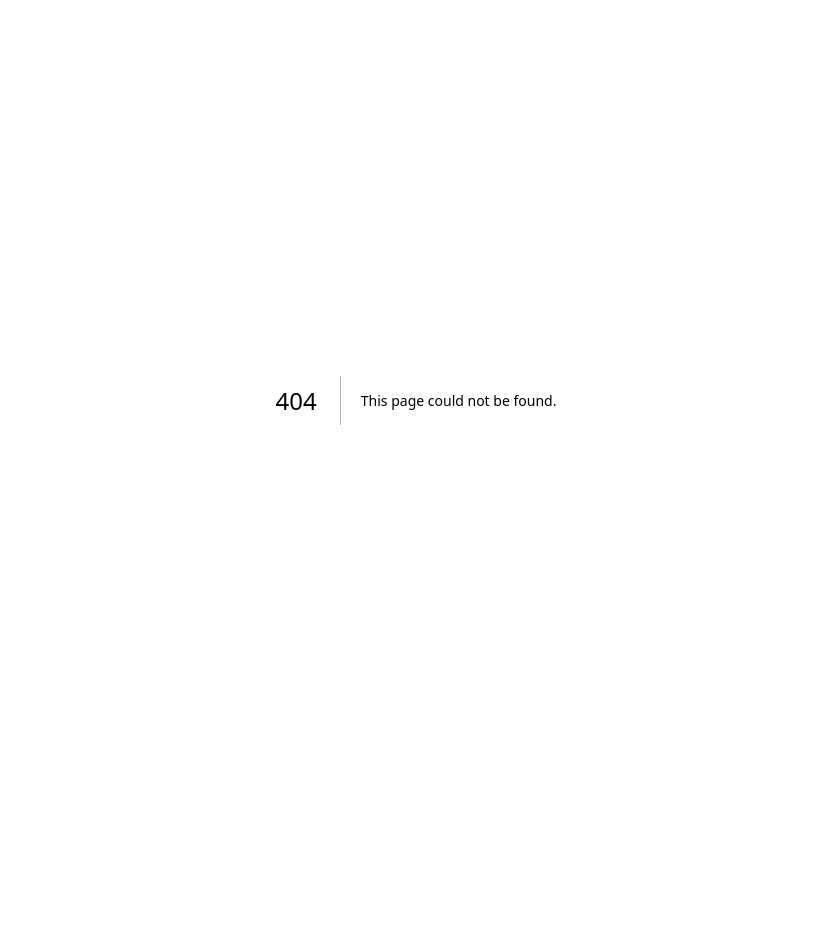
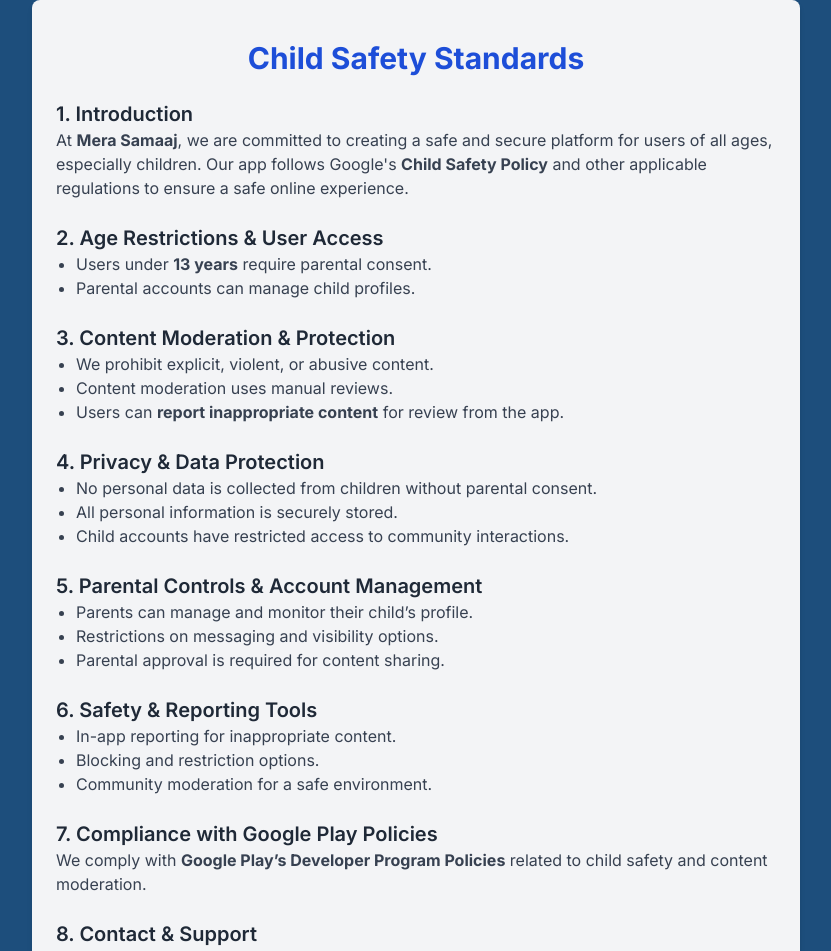
Before and after one commit to mkay905/mesa-web, a Next.js app: page /childsafety in a window 1280 px wide. Before the commit this address had no page. Shown: the top 951 px of the page, without its empty margins (224-1055 px from the left). Before the commit the page ends 800 px from the top, so only its background shows below. Built offline with nearby package versions, Linux system fonts and the light colour scheme.

Commit message:
Child safety added

```diff
--- /dev/null
+++ b/app/childsafety/page.tsx
@@ -0,0 +1,90 @@
+import Head from "next/head";
+
+export default function ChildSafety() {
+  return (
+    <>
+      <Head>
+        <title>Child Safety Standards - Mera Samaaj</title>
+        <meta name="description" content="Child safety policies and standards for Mera Samaaj app." />
+      </Head>
+
+      <div className="max-w-3xl mx-auto px-6 py-10 bg-gray-100 rounded-lg shadow-md">
+        <h1 className="text-3xl font-bold text-center text-blue-700 mb-6">
+          Child Safety Standards
+        </h1>
+
+        <section className="mb-6">
+          <h2 className="text-xl font-semibold text-gray-800">1. Introduction</h2>
+          <p className="text-gray-700">
+            At <strong>Mera Samaaj</strong>, we are committed to creating a safe and secure platform for users of all ages, especially children. Our app follows Google's <strong>Child Safety Policy</strong> and other applicable regulations to ensure a safe online experience.
+          </p>
+        </section>
+
+        <section className="mb-6">
+          <h2 className="text-xl font-semibold text-gray-800">2. Age Restrictions & User Access</h2>
+          <ul className="list-disc ml-5 text-gray-700">
+            <li>Users under <strong>13 years</strong> require parental consent.</li>
+            <li>Parental accounts can manage child profiles.</li>
+            {/* <li>Age verification is implemented during registration.</li> */}
+          </ul>
+        </section>
+
+        <section className="mb-6">
+          <h2 className="text-xl font-semibold text-gray-800">3. Content Moderation & Protection</h2>
+          <ul className="list-disc ml-5 text-gray-700">
+            <li>We prohibit explicit, violent, or abusive content.</li>
+            <li>Content moderation uses manual reviews.</li>
+            <li>Users can <strong>report inappropriate content</strong> for review from the app.</li>
+          </ul>
+        </section>
+
+        <section className="mb-6">
+          <h2 className="text-xl font-semibold text-gray-800">4. Privacy & Data Protection</h2>
+          <ul className="list-disc ml-5 text-gray-700">
+            <li>No personal data is collected from children without parental consent.</li>
+            <li>All personal information is securely stored.</li>
+            <li>Child accounts have restricted access to community interactions.</li>
+          </ul>
+        </section>
+
+        <section className="mb-6">
+          <h2 className="text-xl font-semibold text-gray-800">5. Parental Controls & Account Management</h2>
+          <ul className="list-disc ml-5 text-gray-700">
+            <li>Parents can manage and monitor their child’s profile.</li>
+            <li>Restrictions on messaging and visibility options.</li>
+            <li>Parental approval is required for content sharing.</li>
+          </ul>
+        </section>
+
+        <section className="mb-6">
+          <h2 className="text-xl font-semibold text-gray-800">6. Safety & Reporting Tools</h2>
+          <ul className="list-disc ml-5 text-gray-700">
+            <li>In-app reporting for inappropriate content.</li>
+            <li>Blocking and restriction options.</li>
+            <li>Community moderation for a safe environment.</li>
+          </ul>
+        </section>
+
+        <section className="mb-6">
+          <h2 className="text-xl font-semibold text-gray-800">7. Compliance with Google Play Policies</h2>
+          <p className="text-gray-700">
+            We comply with <strong>Google Play’s Developer Program Policies</strong> related to child safety and content moderation.
+          </p>
+        </section>
+
+        <section className="mb-6">
+          <h2 className="text-xl font-semibold text-gray-800">8. Contact & Support</h2>
+          <p className="text-gray-700">
+            If you have concerns about child safety or data privacy, contact us:
+          </p>
+          <p className="text-gray-700">
+            <strong>📧 Email:</strong> <a href="mailto:support@merasamaaj.com" className="text-blue-600">mail@merasamaaj.com</a>
+          </p>
+          <p className="text-gray-700">
+            <strong>📞 Phone:</strong> +91 9687615385
+          </p>
+        </section>
+      </div>
+    </>
+  );
+}
--- a/app/page.tsx
+++ b/app/page.tsx
@@ -262,6 +262,8 @@
             <ul className="space-y-2">
               <li><Link href="/privacy" className="hover:text-[#e75480] transition-colors">Privacy Policy</Link></li>
               <li><Link href="/terms" className="hover:text-[#e75480] transition-colors">Terms of Use</Link></li>
+              <li><Link href="/childsafety" className="hover:text-[#e75480] transition-colors">Child Safety</Link></li>
+
             </ul>
           </div>
         </div>
```
Also changed, not shown: 1 other file (tests, documents, lock files or other folders).
